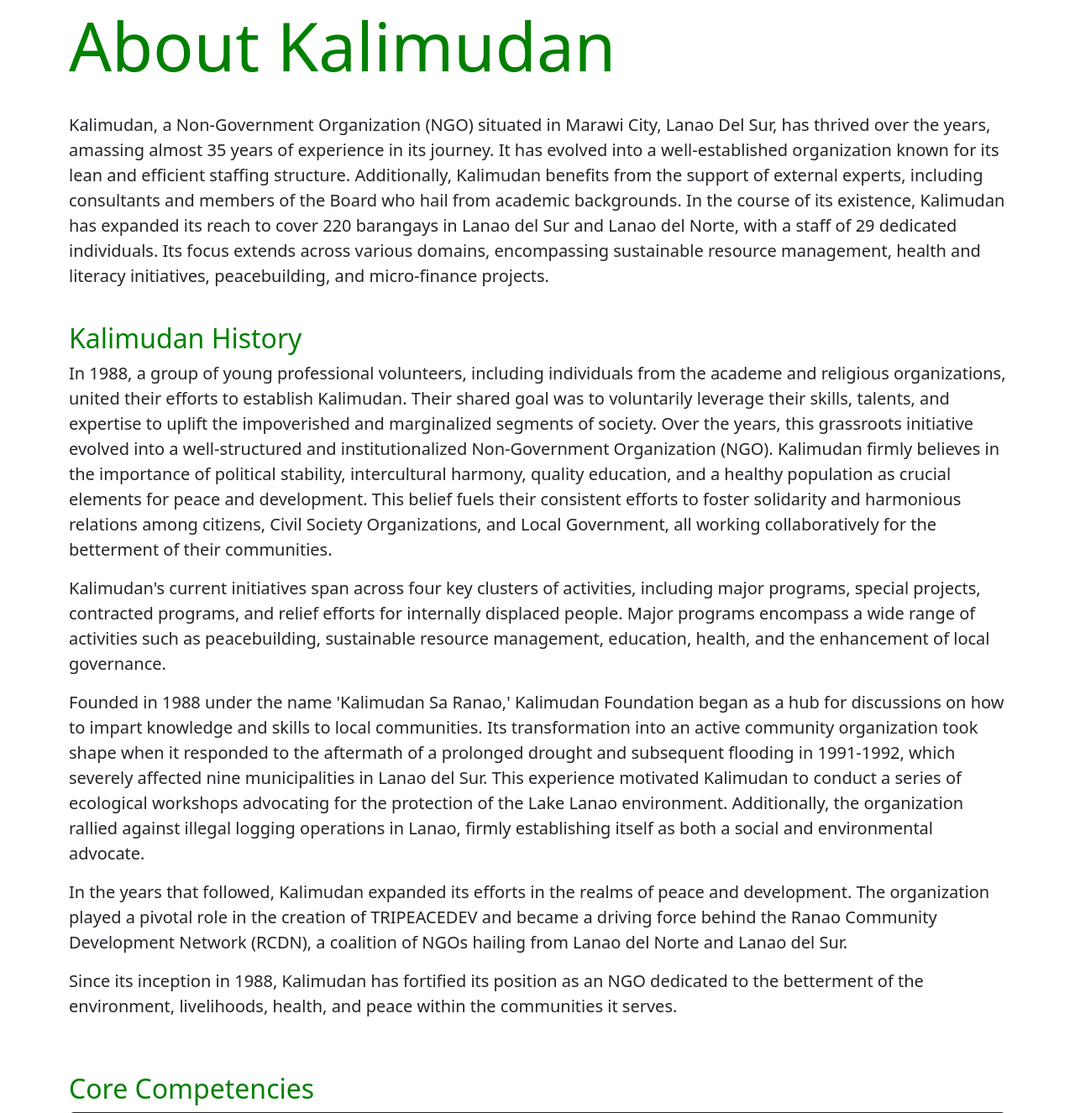
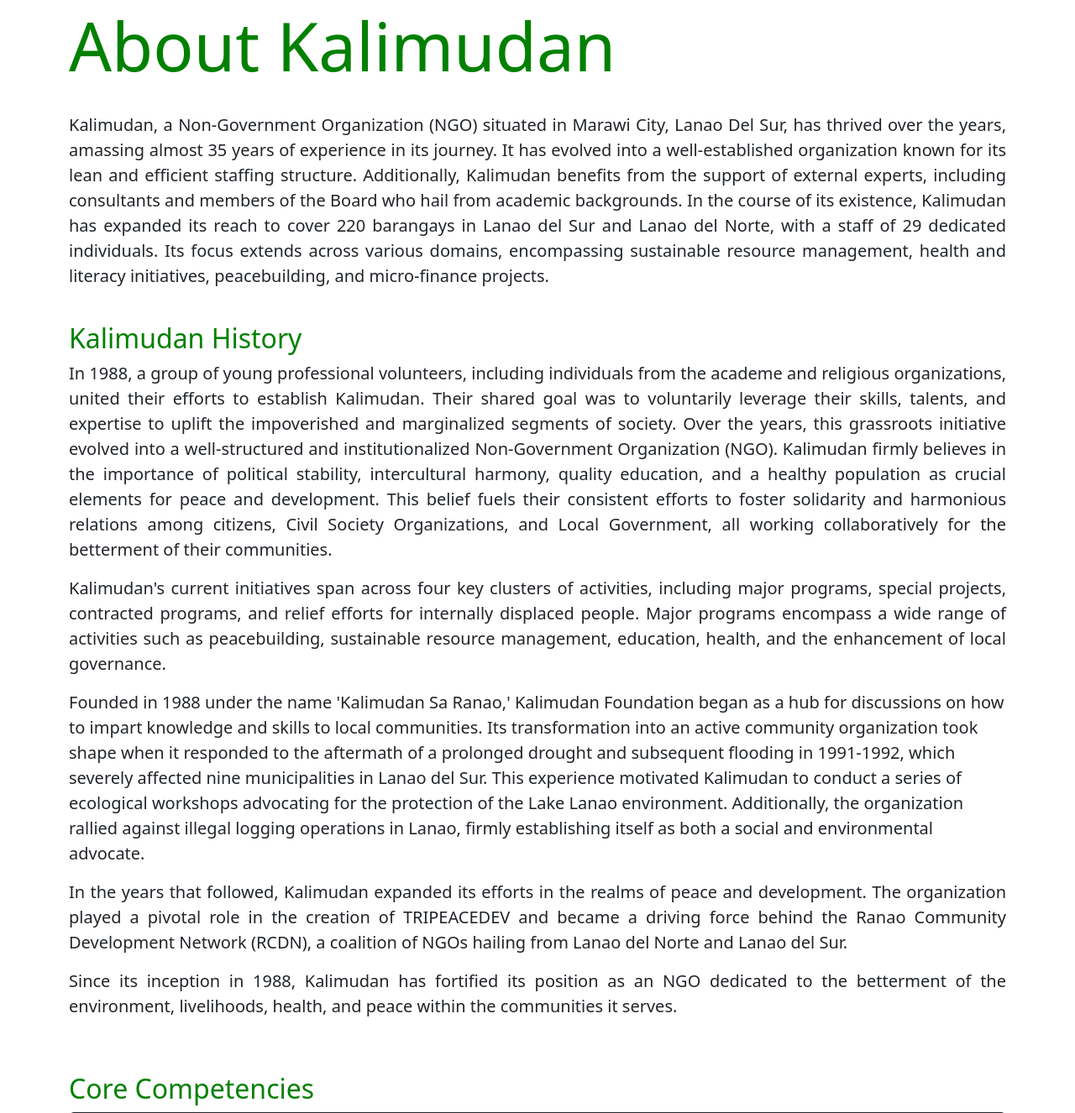
Before and after one commit to oweeengk/Kalimudan, a Django app: page /about/ in a window 1280 px wide. Shown: the part 102-1428 px from the top of the page at 84% size. Run offline with Django 4.2, Linux system fonts and the light colour scheme.

Commit message:
Justify paragraphs css

```diff
--- a/static/css/main.css
+++ b/static/css/main.css
@@ -34,6 +34,10 @@ footer a {
 }
 a.text-reset:hover {
   color: green !important;
+}
+
+.text-justify {
+  text-align: justify;
 }
 
 .green-card-header {
```
